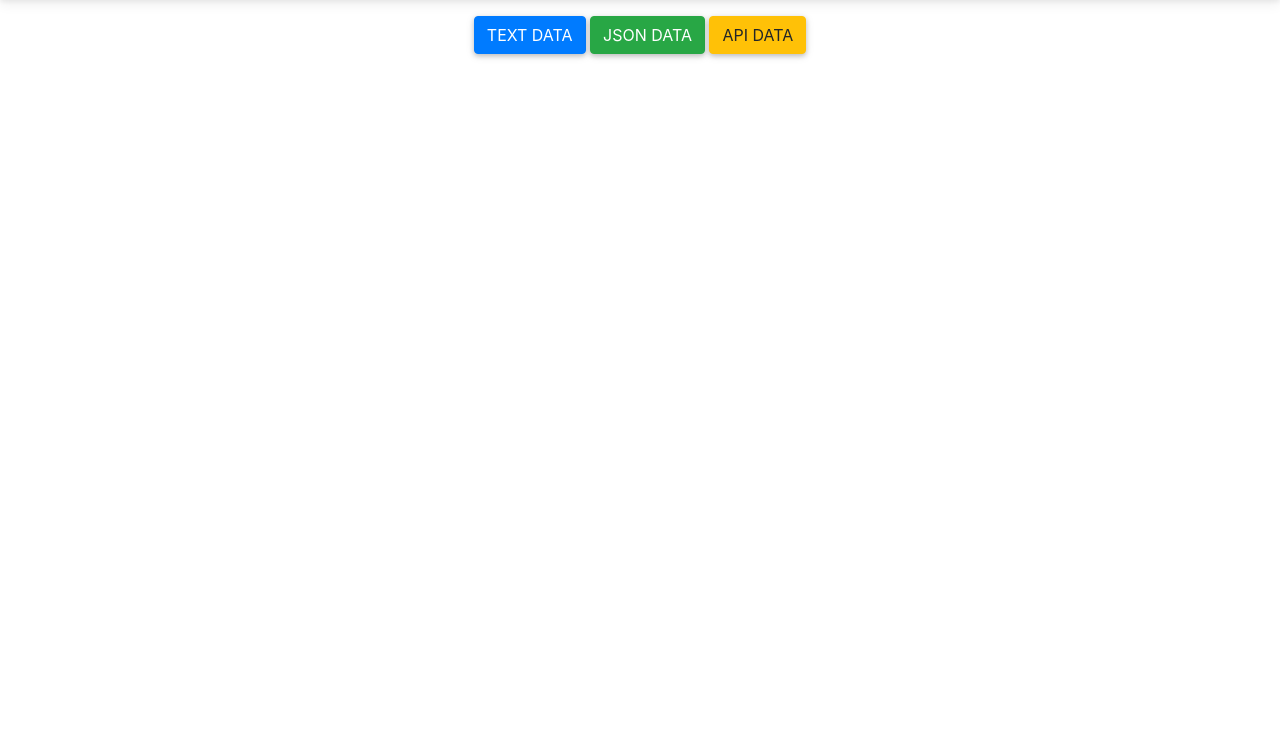
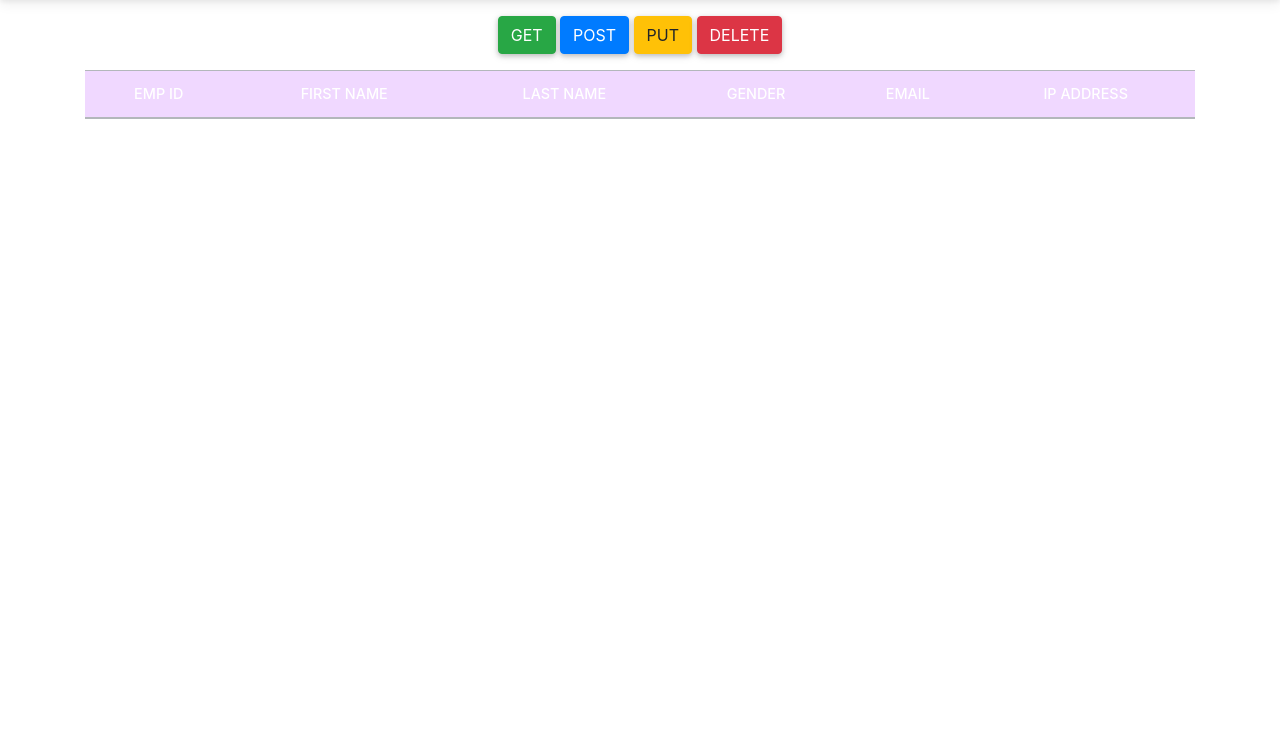
Before and after one commit to msarefin/mywebApplication, a website: page 02_AJAX_REST_API/index.html in a window 1280 px wide. Shown: the part 56-800 px from the top of the page. Drawn offline with nearby package versions, Linux system fonts and the light colour scheme.

Commit message:
adding table to 02

```diff
--- a/02_AJAX_REST_API/index.html
+++ b/02_AJAX_REST_API/index.html
@@ -13,9 +13,9 @@
     <!-- MDB -->
     <link href="https://cdnjs.cloudflare.com/ajax/libs/mdb-ui-kit/3.10.1/mdb.min.css" rel="stylesheet" />
     <!-- CSS only -->
-    <link href="https://cdn.jsdelivr.net/npm/bootstrap@5.1.3/dist/css/bootstrap.min.css" rel="stylesheet"
+    <!-- <link href="https://cdn.jsdelivr.net/npm/bootstrap@5.1.3/dist/css/bootstrap.min.css" rel="stylesheet"
         integrity="sha384-1BmE4kWBq78iYhFldvKuhfTAU6auU8tT94WrHftjDbrCEXSU1oBoqyl2QvZ6jIW3" crossorigin="anonymous">
-
+    -->
         <link rel="stylesheet" href="https://stackpath.bootstrapcdn.com/bootstrap/4.3.1/css/bootstrap.min.css"
         integrity="sha384-ggOyR0iXCbMQv3Xipma34MD+dH/1fQ784/j6cY/iJTQUOhcWr7x9JvoRxT2MZw1T" crossorigin="anonymous">
 
@@ -31,9 +31,32 @@
     <div class="container mt-3">
         <div class="row">
             <div class="col text-center">
-                <button class="btn btn-primary" id="text-btn">Text Data</button>
-                <button class="btn btn-success" id="json-btn">JSON Data</button>
-                <button class="btn btn-warning" id="api-btn">API Data</button>
+                <button class="btn btn-success" id="get-btn">GET</button>
+                <button class="btn btn-primary" id="post-btn">POST</button>
+                <button class="btn btn-warning" id="put-btn">PUT</button>
+                <button class="btn btn-danger" id="delete-btn">DELETE</button>
+            </div>
+        </div>
+    </div>
+
+    <!-- Table Section -->
+
+    <div class="container mt-3">
+        <div class="row">
+            <div class="col">
+                <table class="table table-hover table-striped table-secondary text-center">
+                    <thead class="bg-primary text-white">
+                        <tr>
+                            <th>EMP ID</th>
+                            <th>FIRST NAME</th>
+                            <th>LAST NAME</th>
+                            <th>GENDER</th>
+                            <th>EMAIL</th>
+                            <th>IP ADDRESS</th>
+                        </tr>
+                    </thead>
+
+                </table>
             </div>
         </div>
     </div>
```
